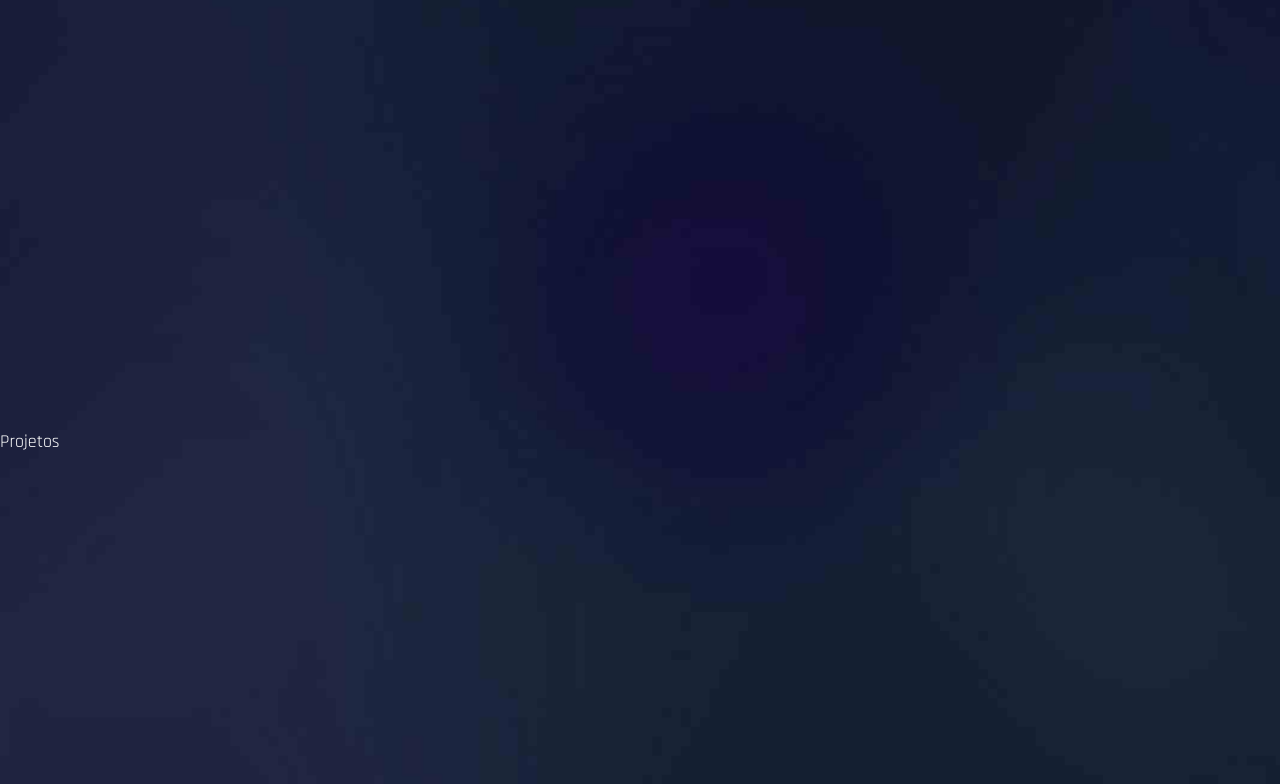
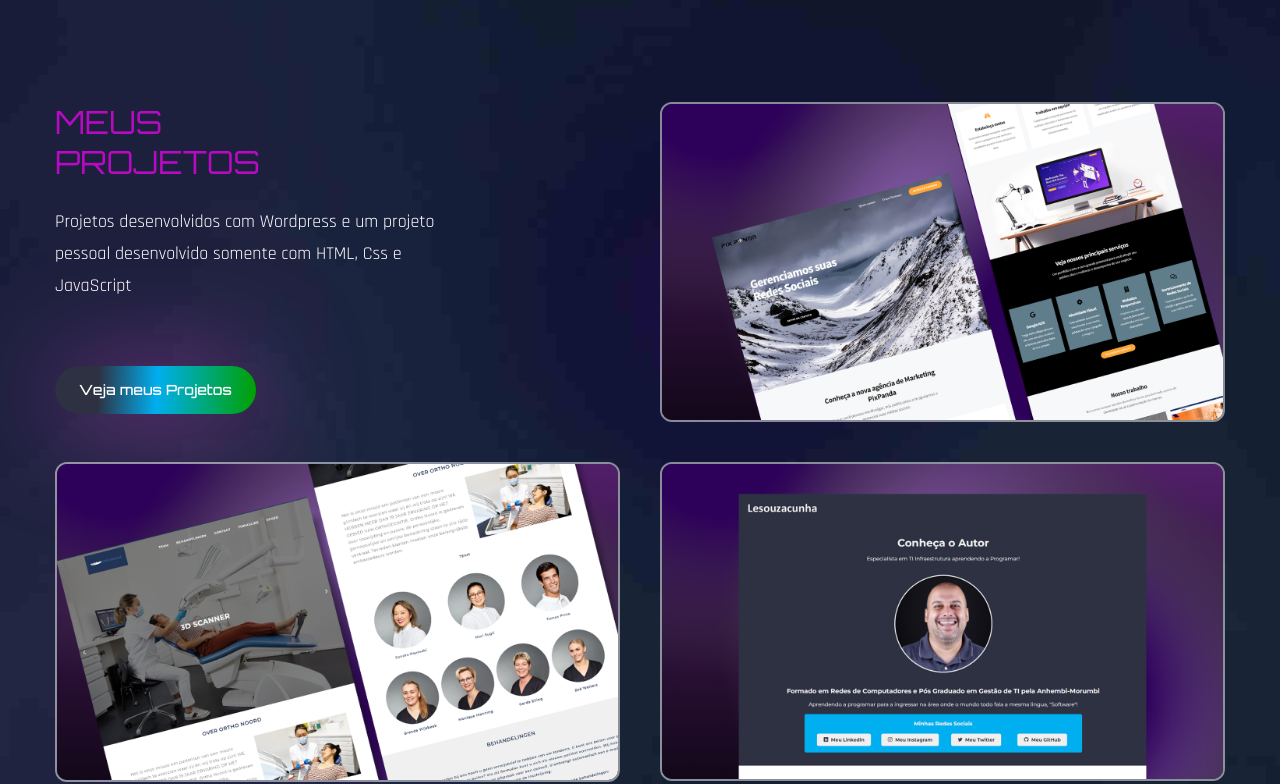
Before and after one commit to leandrokate/lesouzacunhadev, a React (Create React App) app: page / in a window 1280 px wide. Shown: the part 2294-3078 px from the top of the page. Built offline with nearby package versions, Linux system fonts and the light colour scheme; the HTML template or start-up script is replaced by a standard one; a web font is replaced by a local one.

Commit message:
Finalizando alteração work.js

```diff
--- a/src/components/Work.js
+++ b/src/components/Work.js
@@ -1,7 +1,77 @@
 import React from 'react';
 
+import { motion } from "framer-motion"
+import { fadeIn } from '../variants'
+
+import Img1 from '../assets/portfolio-img1.png';
+import Img2 from '../assets/portfolio-img2.png';
+import Img3 from '../assets/portfolio-img3.png';
+
 const Work = () => {
-  return <div id='work' className='section'>Projetos</div>;
+  return (
+    <section id='work' className='section'>
+      <div className='container mx-auto'>
+        <div className='flex flex-col lg:flex-row gap-x-10'>
+          <motion.div
+            variants={fadeIn('right', 0.3)}
+            initial="hidden"
+            whileInView={"show"}
+            viewport={{once: false, amount: 0.3}}
+            className='flex-1 flex flex-col gap-y-12 mb-10 lg:mb-0'>
+            <div>
+              <h2 className='h2 leading-tight text-accent'>
+                Meus<br />
+                Projetos</h2>
+                <p className='max-w-sm mb-16'>
+                  Projetos desenvolvidos com Wordpress e um projeto pessoal desenvolvido somente com HTML, Css e JavaScript
+                </p>
+                <button className='btn btn-sm'>
+                  Veja meus Projetos
+                </button>
+            </div>
+            <div className='group relative overflow-hidden border-2 border-white/50 rounded-xl'>
+              <div className='group-hover:bg-black/70 w-full h-full absolute z-40 transition-all duration-300'></div>
+              <img className='group-hover:scale-125 transition-all duration-500' src={Img1} alt='' />
+              <div className='absolute -bottom-full left-12 group-hover:bottom-24 transition-all duration-500 z-50'>
+                <span className='text-gradient'>UI/UX Design</span>
+              </div>
+              <div className='absolute -bottom-full left-12 group-hover:bottom-14 transition-all duration-700 z-50'>
+                <span className='text-3xl text-white'>Projeto Orthonoord</span>
+              </div>
+            </div>
+          </motion.div>
+          <motion.div
+            variants={fadeIn('left', 0.2)}
+            initial="hidden"
+            whileInView={"show"}
+            viewport={{once: false, amount: 0.3}}
+            className='flex-1 flex flex-col gap-y-10'>
+            <div className='group relative overflow-hidden border-2 border-white/50 rounded-xl'>
+              <div className='group-hover:bg-black/70 w-full h-full absolute z-40 transition-all duration-300'></div>
+              <img className='group-hover:scale-125 transition-all duration-500' src={Img2} alt='' />
+              <div className='absolute -bottom-full left-12 group-hover:bottom-24 transition-all duration-500 z-50'>
+                <span className='text-gradient'>Design Wordpress</span>
+              </div>
+              <div className='absolute -bottom-full left-12 group-hover:bottom-14 transition-all duration-700 z-50'>
+                <span className='text-3xl text-white'>Projeto PixPanda</span>
+              </div>
+            </div>
+            <div className='group relative overflow-hidden border-2 border-white/50 rounded-xl'>
+              <div className='group-hover:bg-black/70 w-full h-full absolute z-40 transition-all duration-300'></div>
+              <img className='group-hover:scale-125 transition-all duration-500' src={Img3} alt='' />
+              <div className='absolute -bottom-full left-12 group-hover:bottom-24 transition-all duration-500 z-50'>
+                <span className='text-gradient'>HTML/CSS e Javascript</span>
+              </div>
+              <div className='absolute -bottom-full left-12 group-hover:bottom-14 transition-all duration-700 z-50'>
+                <span className='text-3xl text-white'>Projeto Lesouzacunha</span>
+              </div>
+            </div>
+          </motion.div>
+        </div>
+      </div>
+    </section>
+  );
+
 };
 
 export default Work;
```
